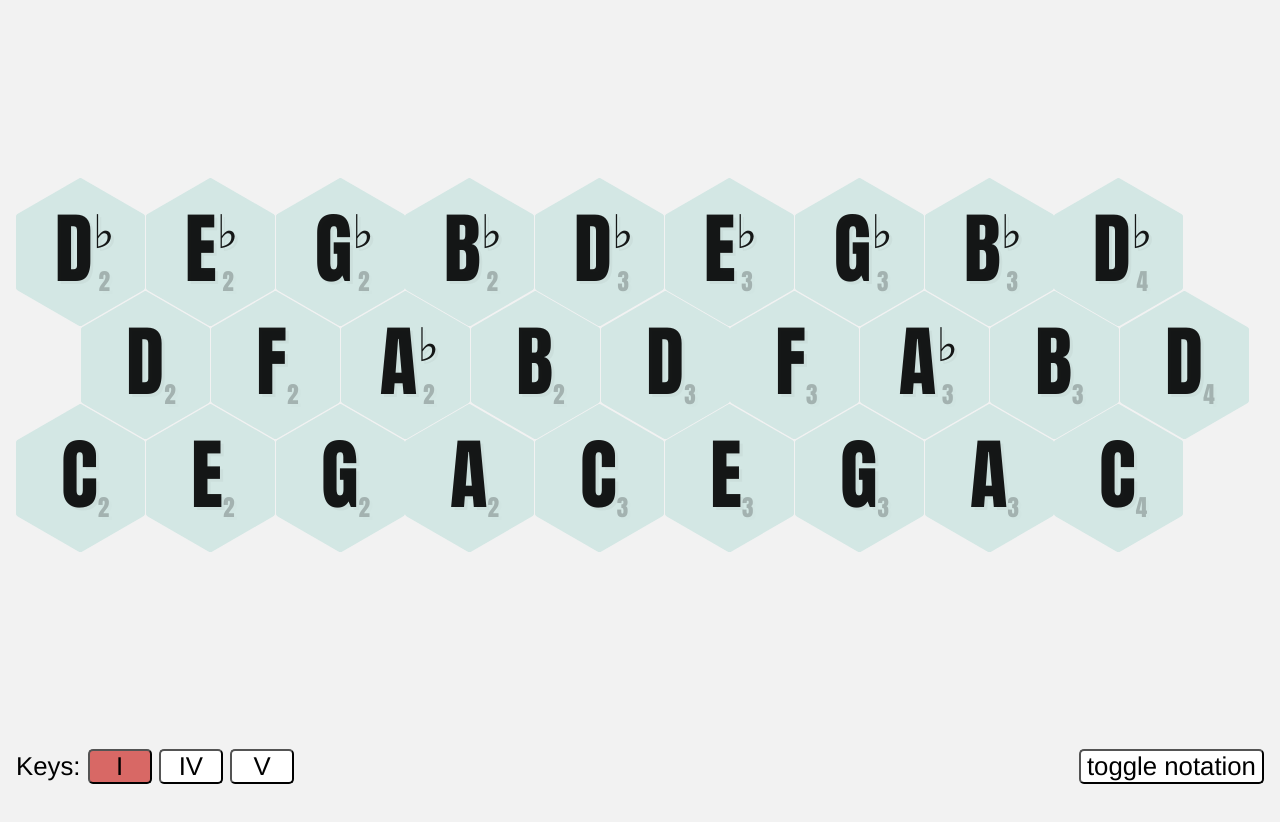
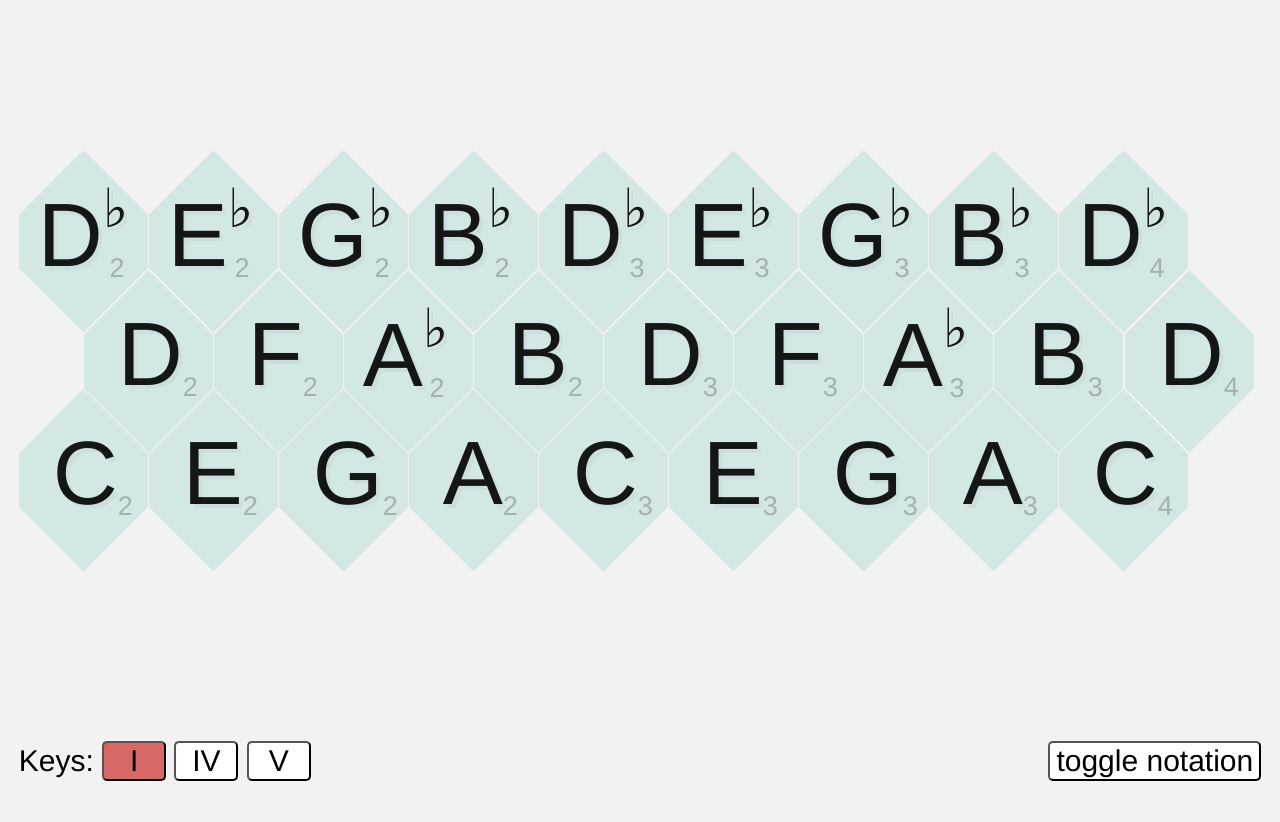
Before and after one commit to mrienstra/groove8, a plain HTML site: page src/index.html in a window 1280 px wide. Drawn offline with nearby package versions, Linux system fonts and the light colour scheme.

Commit message:
Taller keys (irregular hexagons, easier to play between rows)

```diff
--- a/src/script/hex.js
+++ b/src/script/hex.js
@@ -25,6 +25,9 @@ var current_keys = rows['i'];
 var startingOctave = 2;
 var notesPerOctave = 4;
 var keysPerRow = 9;
+
+var tallerKeys = true;
+
 var a_context;
 var master_gain;
 var notesPlaying = {};
@@ -117,7 +120,12 @@ var sizeKeys = function(container){
   var padding_top = (container.offsetHeight - rows_height) / 2;
   container.style.paddingTop = padding_top;
   // set key size
-  var new_size = (key_width*1.5625)+'%'; // 62.5% = 40px width
+  var new_size;
+  if (tallerKeys) {
+    new_size = (key_width * 1.82) + '%'; // 62.5% = 40px width
+  } else {
+    new_size = (key_width * 1.5625) + '%'; // 62.5% = 40px width
+  }
   $('html').css('font-size', new_size);
   $('body').css('font-size', new_size);
 }
@@ -176,6 +184,11 @@ if (is_desktop){
     for (i = 0, l = current_keys.length; i < l; i++) {
       insertRow(i, current_keys[i], container);
     };
+
+    if (tallerKeys === true) {
+      container.classList.add('tall');
+    }
+
     sizeKeys(container);
     container.style.visibility = "visible";
     window.onresize = function(event) {
@@ -271,6 +284,11 @@ if (is_mobile) {
     for (i = 0, l = current_keys.length; i < l; i++) {
       insertRow(i, current_keys[i], container);
     };
+
+    if (tallerKeys === true) {
+      container.classList.add('tall');
+    }
+
     sizeKeys(container);
     container.style.visibility = "visible";
     window.onresize = function(event) {
--- a/src/style/app.css
+++ b/src/style/app.css
@@ -51,8 +51,16 @@
   margin-top: -1.125rem;
 }
 
+.tall .row {
+  margin-top: -1.67rem;
+}
+
 .row:nth-child(2) {
   margin-left: 2.03rem;
+}
+
+.tall .row:nth-child(2) {
+  margin-left: 1.75rem;
 }
 
 .key {
@@ -63,6 +71,11 @@
   margin-bottom: 1px;
 }
 
+.tall .key {
+  width: 3.44rem;
+  height: 4.82rem;
+}
+
 .key .hexagon {
   overflow: hidden;
   visibility: hidden;
@@ -71,12 +84,22 @@
   cursor: pointer;
 }
 
+.tall .key .hexagon {
+  -webkit-transform: rotate(135deg);
+  transform: rotate(135deg);
+}
+
 .key .hexagon-in1 {
   overflow: hidden;
   width: 100%;
   height: 100%;
   -webkit-transform: rotate(-60deg);
   transform: rotate(-60deg);
+}
+
+.tall .key .hexagon-in1 {
+  -webkit-transform: rotate(-90deg);
+  transform: rotate(-90deg);
 }
 
 .key .hexagon-in2 {
@@ -94,20 +117,33 @@
   transition: all 0.5s ease;
 }
 
+.tall .key .hexagon-in2 {
+  -webkit-transform: rotate(-45deg);
+  transform: rotate(-45deg);
+}
+
 .key .hexagon-in2.active {
   background-color: red;
 }
 
 .key h1 {
   padding: 1rem 0 .4rem 1.4rem;
-  font-family: "Impact", "Helvetica Neue", Helvetica, Arial, sans-serif;
+  font-family: "Helvetica Neue", Helvetica, Arial, sans-serif;
   font-size: 2.4rem;
   text-shadow: 0.1rem 0.1rem 0 rgba(0,0,0,0.03);
   color: rgba(0,0,0,0.9);
 }
 
+.tall .key h1 {
+  padding-left: 0.9rem;
+}
+
 .key h1.incidental {
   padding-left: 1.2rem;
+}
+
+.tall .key h1.incidental {
+  padding-left: 0.5rem;
 }
 
 .key h1.incidental sup {
```
